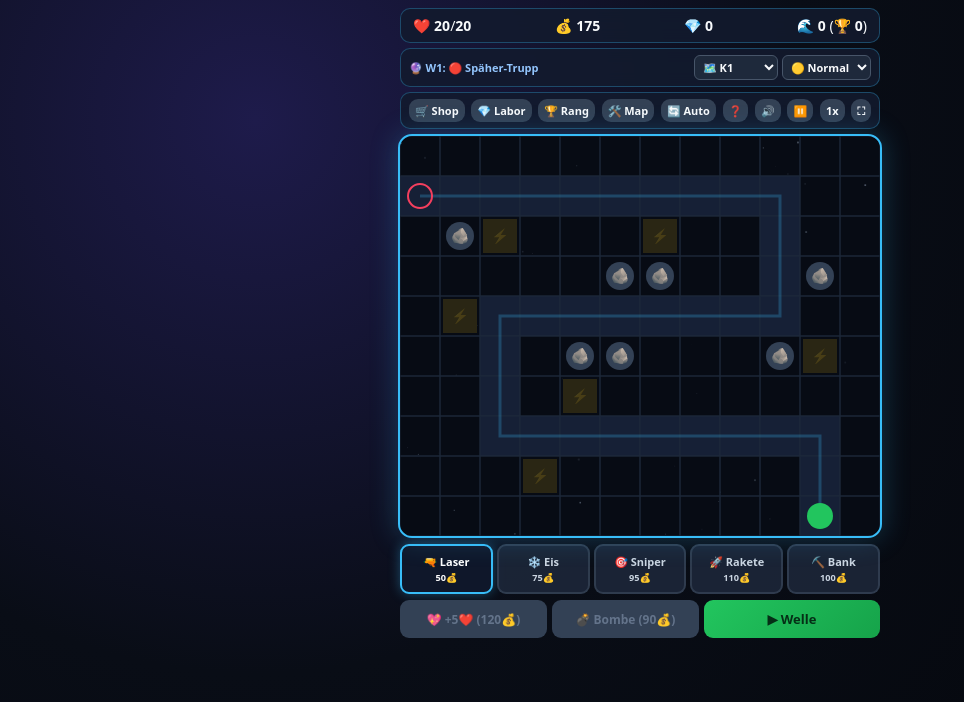
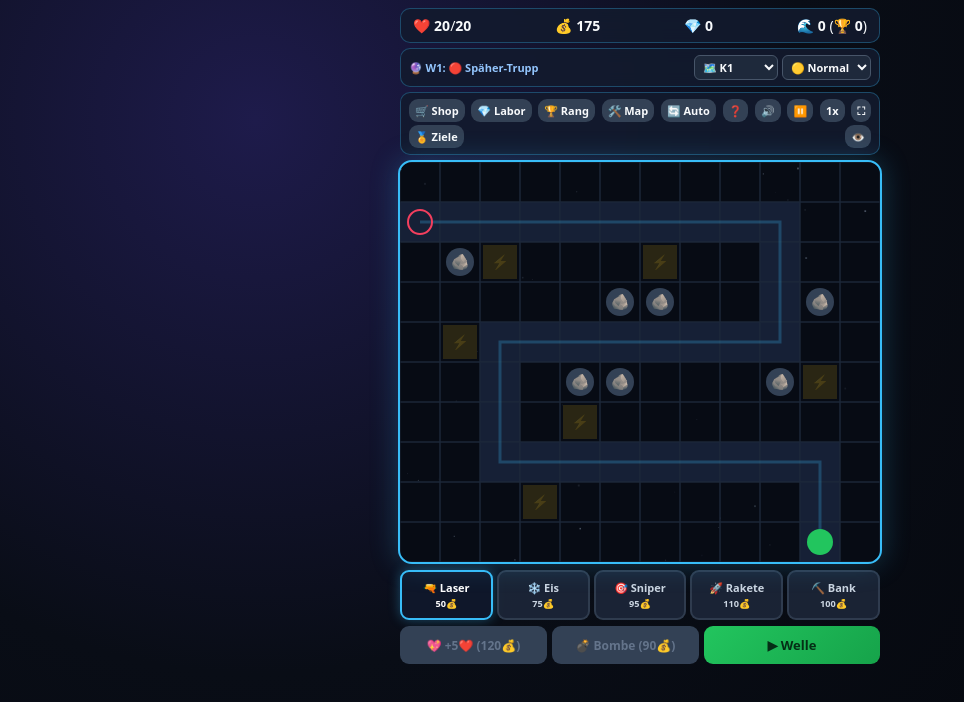
Before and after one commit to DarkPoeniX-pgn/neon-defense, a plain HTML site: page index.html in a window 1280 px wide. Shown: the whole page, without its empty margins (0-964 px from the left). Drawn offline with Linux system fonts and the light colour scheme.

Commit message:
Add quest button to the interface

```diff
--- a/index.html
+++ b/index.html
@@ -42,6 +42,9 @@
     <button class="spd-btn" id="btn-pause" onclick="togglePause()">⏸️</button>
     <button class="spd-btn" id="btn-spd" onclick="toggleSpeed()">1x</button>
         <button class="spd-btn" id="btn-fs" onclick="toggleFullscreen()">⛶</button>
+        <button class="spd-btn" onclick="toggleQuests()">🏅 Ziele</button>
+    <button class="spd-btn" id="btn-ranges" onclick="toggleAllRanges()">👁️</button>
+
 
   </div>
 
```
